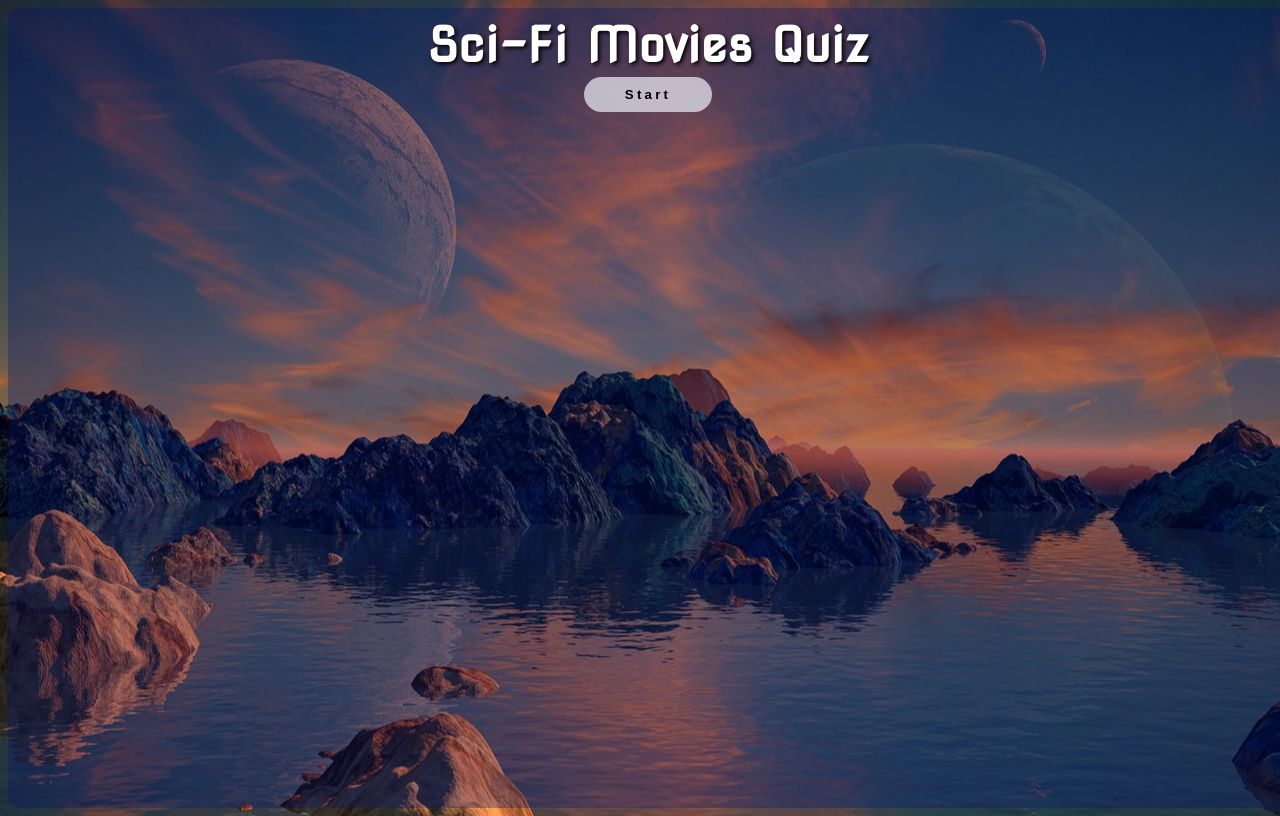
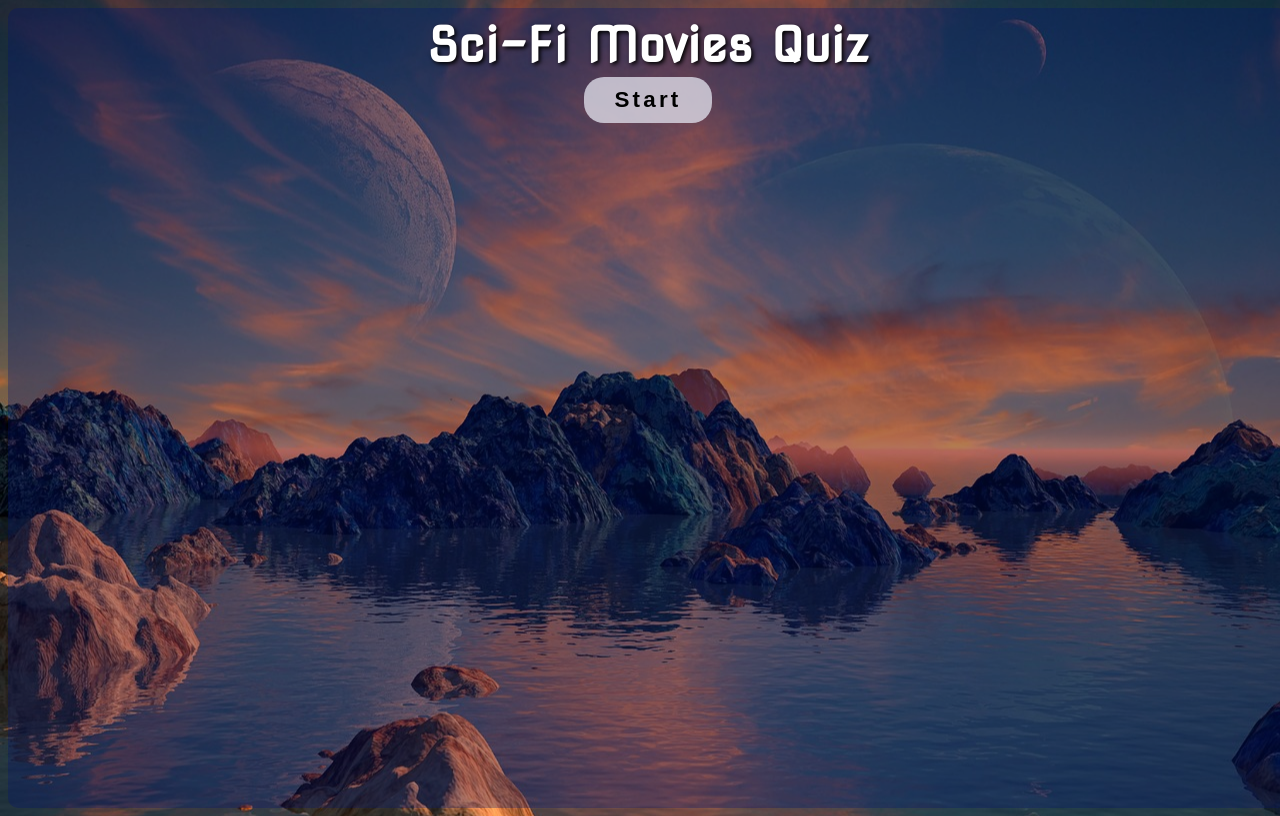
Before and after one commit to SimGriff/sci-fi-movies-quiz-pp2, a plain HTML site: page index.html in a window 1280 px wide. Drawn offline with Linux system fonts and the light colour scheme.

Commit message:
Typos in css and README.

```diff
--- a/assets/css/style.css
+++ b/assets/css/style.css
@@ -95,7 +95,7 @@ body {
 
 .start-btn,
 .next-btn {
-    font-size: 1.4 rem;
+    font-size: 1.4rem;
     font-weight: bold;
     color:#000000;
     padding: 10px 20px;
```
Also changed, not shown: 1 other file.
